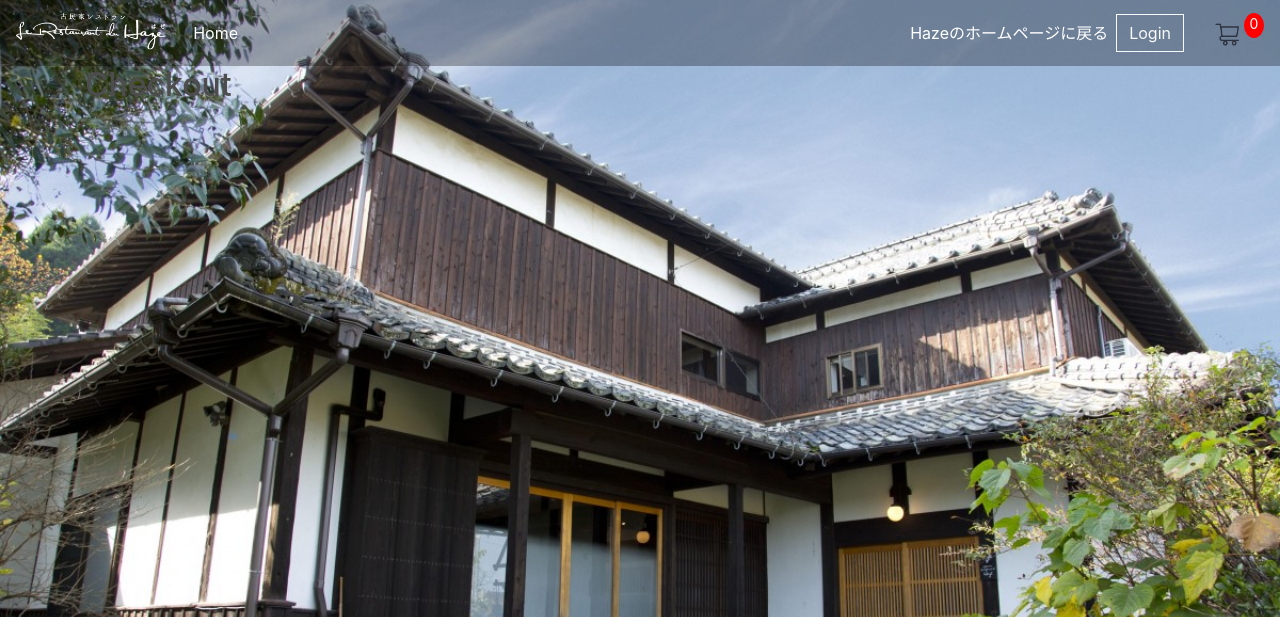
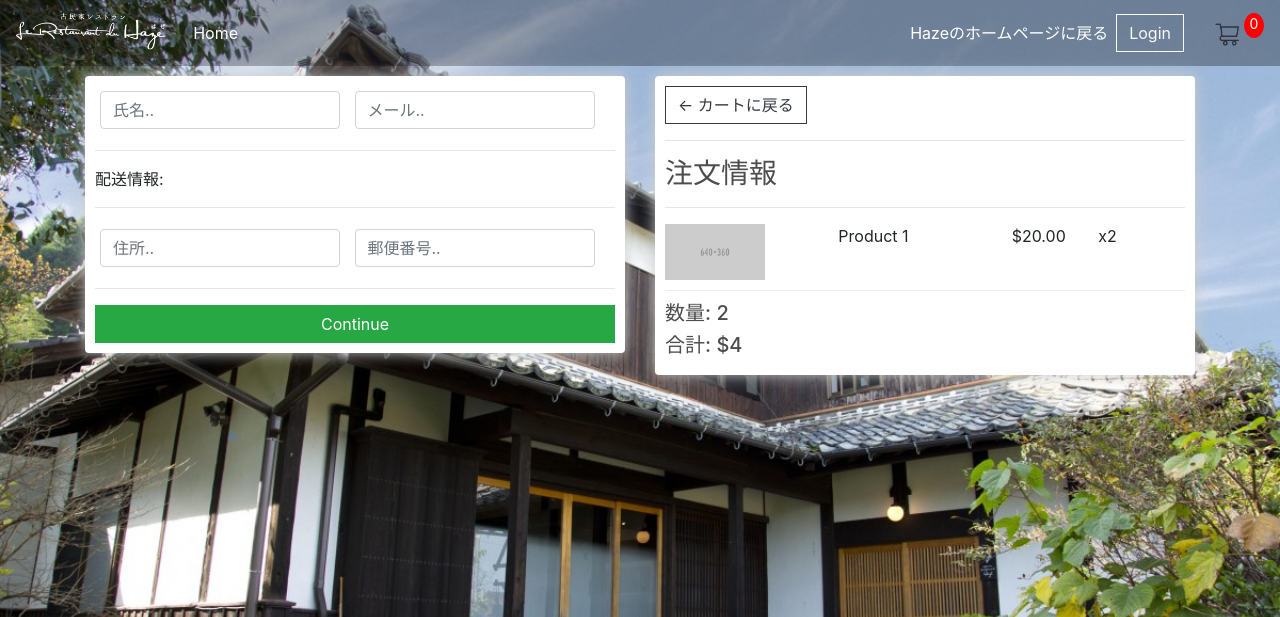
Before and after one commit to motsuka1/ec_haze, a Django app: page /checkout/ in a window 1280 px wide. Shown: the top 617 px of the page. Run offline with Django 3.2, Linux system fonts and the light colour scheme; some libraries are stand-ins or nearby versions.

Commit message:
add checkout.html

```diff
--- a/store/templates/store/checkout.html
+++ b/store/templates/store/checkout.html
@@ -1,5 +1,60 @@
 {% extends "store/main.html" %}
 {% load static %}
 {% block content %}
-<h2>Checkout</h2>
+<div class="row">
+    <!-- class = “col-{prefix}-{columns}” {columns}は合計が12に -->
+    <!-- https://qiita.com/akatsuki174/items/53b7367b04ed0b066bbf -->
+    <div class="col-lg-6">
+      <div class="box-element" id="form-wrapper">
+        <div id="form">
+          <div id="user-info">
+            <div class="form-field">
+              <input required class="form-control" type="text" name="name" placeholder="氏名..">
+            </div>
+            <div class="form-field">
+              <input required class="form-control" type="email" name="email" placeholder="メール..">
+            </div>
+          </div>
+          <div id="shipping-info">
+            <hr>
+            <p>配送情報:</p>
+            <hr>
+            <div class="form-field">
+              <input class="form-control" type="text" name="address" placeholder="住所..">
+            </div>
+            <!-- <div class="form-field">
+              <input class="form-control" type="text" name="city" placeholder="City..">
+            </div>
+            <div class="form-field">
+              <input class="form-control" type="text" name="state" placeholder="State..">
+            </div> -->
+            <div class="form-field">
+              <input class="form-control" type="text" name="zipcode" placeholder="郵便番号..">
+            </div>
+          </div>
+          <hr>
+          <input id="form-button" class="btn btn-success btn-block" type="submit" value="Continue">
+        </div>
+      </div>
+      <br>
+      <div class="box-element hidden" id="payment-info">
+        <small>Paypal Options</small>
+      </div>
+    </div>
+    <div class="col-lg-6">
+      <div class="box-element">
+        <a  class="btn btn-outline-dark" href="{% url 'cart' %}">&#x2190; カートに戻る</a>
+        <hr>
+        <h3>注文情報</h3>
+        <hr>
+        <div class="cart-row">
+          <div style="flex:2"><img class="row-image" src="{% static 'images/placeholder.png' %}"></div>
+          <div style="flex:2"><p>Product 1</p></div>
+          <div style="flex:1"><p>$20.00</p></div>
+          <div style="flex:1"><p>x2</p></div>
+      </div>
+        <h5>数量:   2</h5>
+        <h5>合計:   $4</h5>
+    </div>
+</div>
 {% endblock content %}
```
